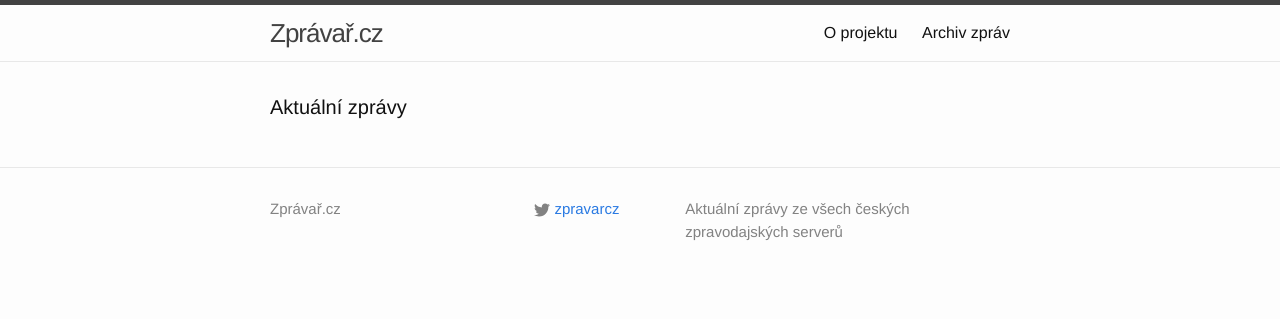
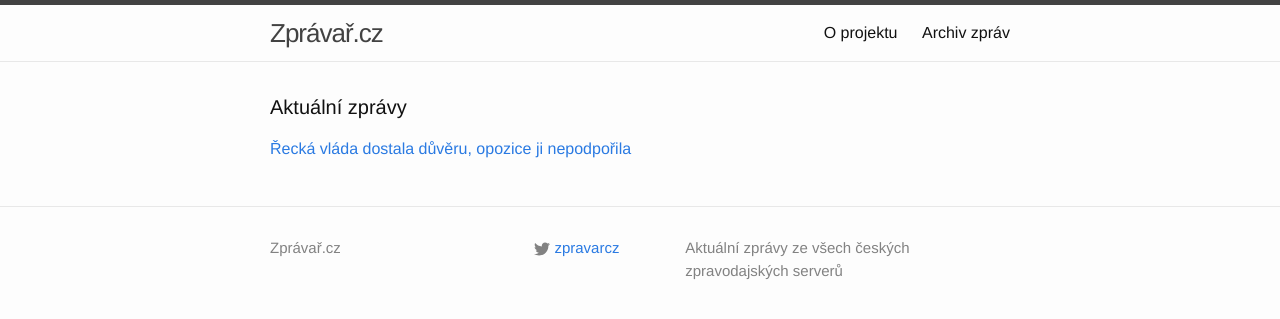
Before and after one commit to adliska/zpravar, a Jekyll site: the page built from index.html, in a window 1280 px wide. Shown: the top 319 px of the page. Built offline with Jekyll 4.4.1, drawn with Linux system fonts in a browser that asks for light colours.

Commit message:
zpravar news update

```diff
--- a/index.html
+++ b/index.html
@@ -5,4 +5,12 @@ layout: default
 <div class="home">
     <h1 class="page-heading">Aktuální zprávy</h1>
 
-</div>
+<p><a href="javascript:;" onclick="toggle_visibility('zpravy0')">Řecká vláda dostala důvěru, opozice ji nepodpořila </a></p>
+<div id="zpravy0" style="display:none">
+<ul>
+<li><a href=http://www.novinky.cz/zahranicni/evropa/361333-recka-vlada-dostala-duveru-opozice-ji-nepodporila.html>Řecká vláda dostala důvěru, opozice ji nepodpořila  - www.novinky.cz</a></li>
+<li><a href=http://www.ceskatelevize.cz/ct24/svet/301289-recka-vlada-premiera-tsiprase-dostala-duveru-parlamentu/>Řecká vláda premiéra Tsiprase dostala důvěru parlamentu - www.ceskatelevize.cz</a></li>
+<li><a href=http://www.ceskenoviny.cz/zpravy/zpravy/recky-parlament-vyslovil-duveru-vlade-premiera-tsiprase/1179884>Řecký parlament vyslovil důvěru vládě premiéra Tsiprase - www.ceskenoviny.cz</a></li>
+<li><a href=http://www.rozhlas.cz/_zprava/recky-parlament-vyslovil-duveru-koalicni-vlade-premiera-tsiprase--1454191>Řecký parlament vyslovil důvěru koaliční vládě premiéra Tsiprase - www.rozhlas.cz</a></li>
+</ul>
+</div></div>
```
